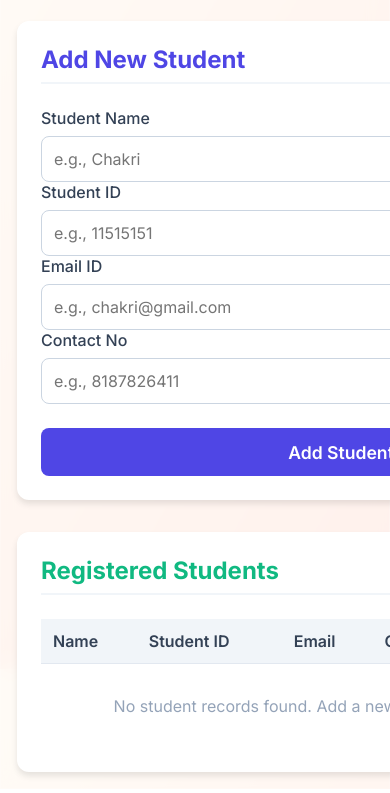
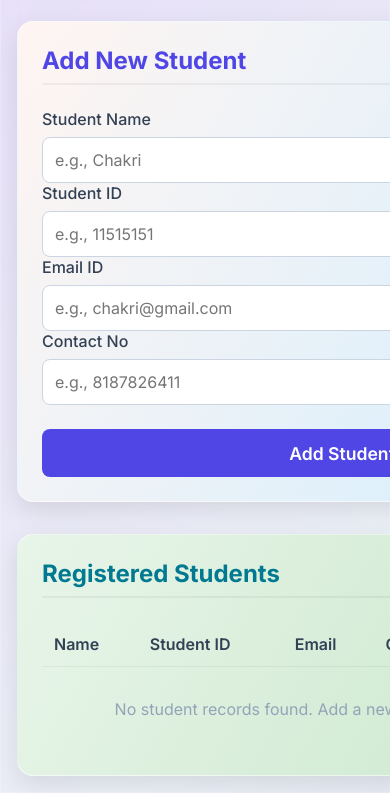
Before and after one commit to Chakriroy11/STUDENT-REGISTRATION, a plain HTML site: page index.html in a window 390 px wide. Shown: the part 175-968 px from the top of the page. Drawn offline with Linux system fonts and the light colour scheme.

Commit message:
css changes

```diff
--- a/style.css
+++ b/style.css
@@ -6,8 +6,16 @@
     --white: #ffffff;
     --danger-color: #ef4444;
     --warning-color: #f59e0b;
-    --background-start: #ffecd2;
-    --background-end: #fcb69f;
+    /* --- UPDATED: Lighter gradient colors for the forms --- */
+    --form-bg-start: #fff5f2;
+    --form-bg-end: #d1eeff;
+    --display-bg-start: #e8f5e9;
+    --display-bg-end: #c8e6c9;
+    /* --- NEW: Colors for the animated page background --- */
+    --page-bg-1: #6a85b6;
+    --page-bg-2: #bac8e0;
+    --page-bg-3: #a770ef;
+    --page-bg-4: #cf8bf3;
 }
 
 * {
@@ -24,8 +32,19 @@ html, body {
     padding: 0;
 }
 
+/* --- NEW: Keyframes for the page background animation --- */
+@keyframes animated-gradient {
+    0% { background-position: 0% 50%; }
+    50% { background-position: 100% 50%; }
+    100% { background-position: 0% 50%; }
+}
+
 body {
-    background-image: linear-gradient(120deg, var(--background-start) 0%, var(--background-end) 100%);
+    /* --- UPDATED: Animated Gradient Background --- */
+    background: linear-gradient(-45deg, var(--page-bg-1), var(--page-bg-2), var(--page-bg-3), var(--page-bg-4));
+    background-size: 400% 400%;
+    animation: animated-gradient 20s ease infinite;
+
     color: var(--text-color);
     min-height: 100vh;
     display: flex;
@@ -37,11 +56,11 @@ body {
 .container {
     width: 100%;
     max-width: 1200px;
-    background-color: rgba(255, 255, 255, 0.8);
-    backdrop-filter: blur(10px);
-    border-radius: 16px;
-    box-shadow: 0 8px 32px 0 rgba(31, 38, 135, 0.37);
-    border: 1px solid rgba(255, 255, 255, 0.18);
+    background-color: rgba(255, 255, 255, 0.7); /* Made it slightly transparent */
+    backdrop-filter: blur(12px);
+    border-radius: 24px; /* Softer corners */
+    box-shadow: 0 10px 40px rgba(0, 0, 0, 0.15);
+    border: 1px solid rgba(255, 255, 255, 0.2);
     padding: 2rem;
     animation: fadeIn 0.6s ease-out;
 }
@@ -76,24 +95,33 @@ main {
 
 .form-section, .display-section {
     padding: 2rem;
-    background-color: var(--white);
-    border-radius: 12px;
-    box-shadow: 0 4px 6px rgba(0, 0, 0, 0.1);
+    border-radius: 16px;
+    box-shadow: 0 8px 25px rgba(0, 0, 0, 0.1);
+    border: 1px solid rgba(255, 255, 255, 0.5);
+}
+
+/* --- UPDATED: Light gradient backgrounds for inner forms --- */
+.form-section {
+    background-image: linear-gradient(120deg, var(--form-bg-start) 0%, var(--form-bg-end) 100%);
+}
+
+.display-section {
+    background-image: linear-gradient(120deg, var(--display-bg-start) 0%, var(--display-bg-end) 100%);
 }
 
 .form-section h2 {
     font-size: 1.5rem;
     margin-bottom: 1.5rem;
     color: var(--primary-color);
-    border-bottom: 2px solid var(--light-gray);
+    border-bottom: 2px solid rgba(0,0,0,0.05);
     padding-bottom: 0.5rem;
 }
 
 .display-section h2 {
     font-size: 1.5rem;
     margin-bottom: 1.5rem;
-    color: var(--secondary-color);
-    border-bottom: 2px solid var(--light-gray);
+    color: #007991;
+    border-bottom: 2px solid rgba(0,0,0,0.05);
     padding-bottom: 0.5rem;
 }
 
@@ -170,12 +198,12 @@ table {
 
 th, td {
     padding: 1rem;
-    border-bottom: 1px solid #e2e8f0;
+    border-bottom: 1px solid rgba(0,0,0,0.05);
     white-space: nowrap;
 }
 
 thead {
-    background-color: var(--light-gray);
+    background-color: transparent;
 }
 
 th {
@@ -183,7 +211,7 @@ th {
 }
 
 tbody tr:hover {
-    background-color: #f8fafc;
+    background-color: rgba(255,255,255,0.5);
 }
 
 .action-btns {
@@ -241,40 +269,33 @@ tbody tr:hover {
 .message-box.success { background-color: var(--secondary-color); }
 .message-box.error { background-color: var(--danger-color); }
 
-/* --- RESPONSIVE STYLES --- */
-
-/* For Tablets and smaller desktops */
 @media (max-width: 1024px) {
     body {
-        align-items: flex-start; /* Align to top for better scrolling */
+        align-items: flex-start;
     }
     main {
-        grid-template-columns: 1fr; /* Stack the form and table */
+        grid-template-columns: 1fr;
     }
     .container {
         padding: 1.5rem;
     }
-    header h1 {
-        font-size: 2.5rem; /* Slightly smaller title for tablets */
-    }
 }
 
-/* For Mobile phones */
 @media (max-width: 640px) {
     body {
-        padding: 0; /* Remove body padding for edge-to-edge design */
+        padding: 0;
     }
     .container {
         border-radius: 0;
         padding: 1rem;
         min-height: 100vh;
-        box-shadow: none; /* Remove shadow on mobile */
+        box-shadow: none;
     }
     header {
         margin-bottom: 1.5rem;
     }
     header h1 {
-        font-size: 2.2rem; /* Further reduce title size for mobile */
+        font-size: 2.2rem;
     }
     .form-section, .display-section {
         padding: 1.5rem;
@@ -283,7 +304,7 @@ tbody tr:hover {
         padding: 0.75rem;
     }
     .action-btns {
-        flex-direction: column; /* Stack buttons vertically */
+        flex-direction: column;
         gap: 0.5rem;
         align-items: flex-start;
     }
```
